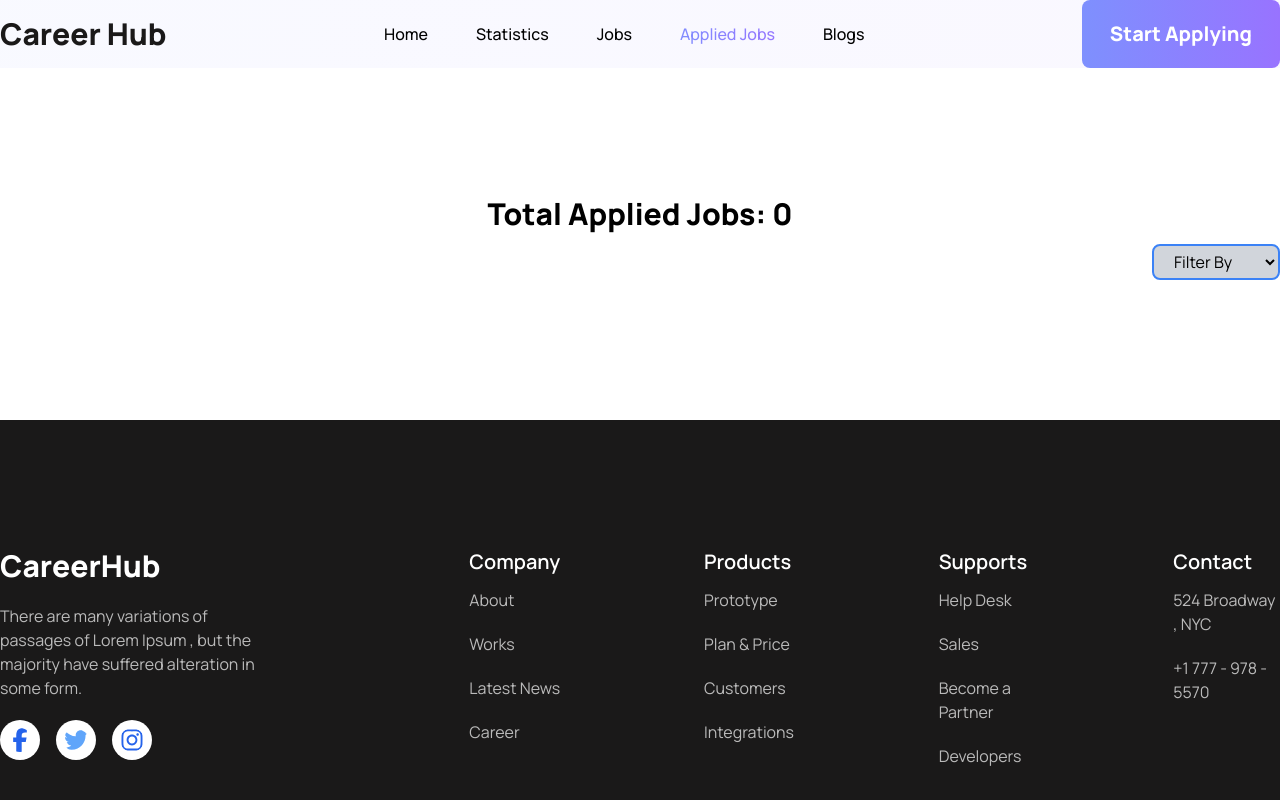
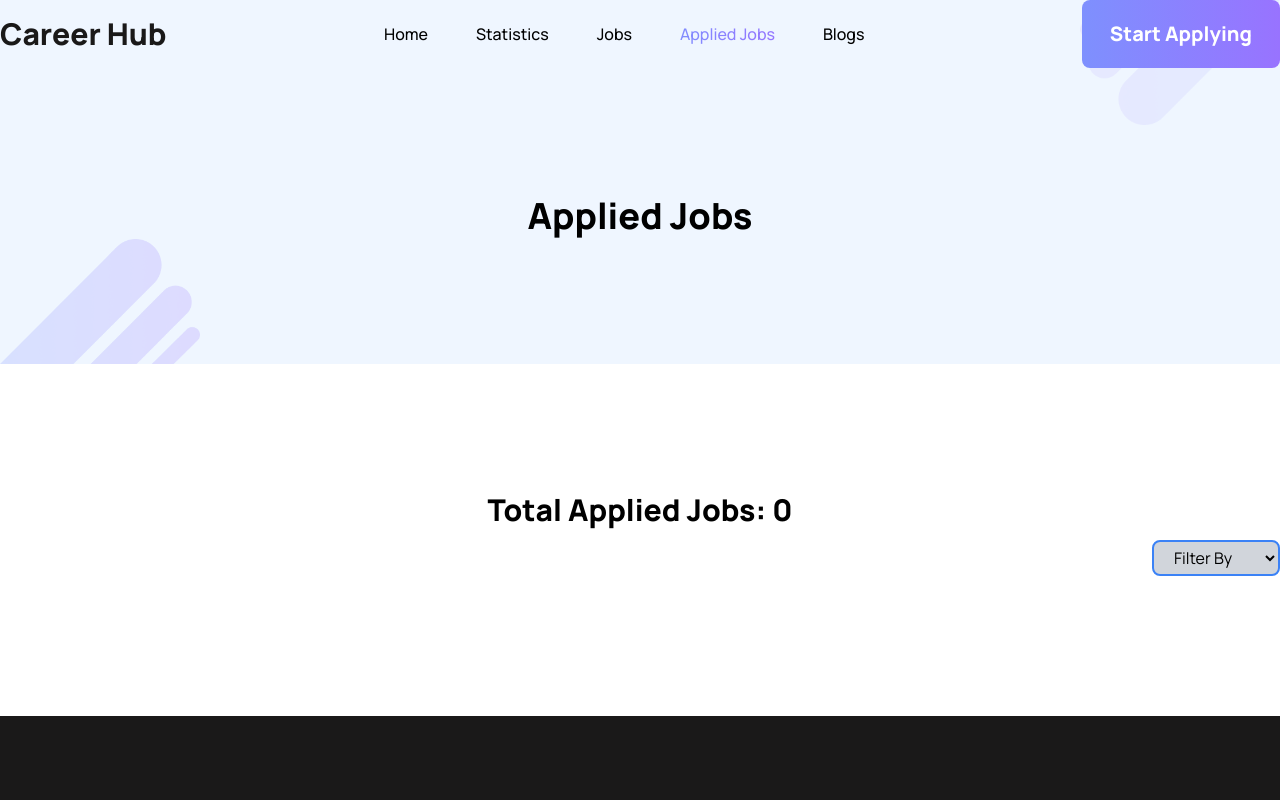
Before and after one commit to mdnumanahmed/career-hub-react-router, a React (Vite) app: page /applied-jobs in a window 1280 px wide. Shown: the top 800 px of the page. Built offline with nearby package versions, Linux system fonts and the light colour scheme.

Commit message:
added Different Page Title Section depend on pathname with component and multiple background image

```diff
--- a/src/components/Shared/Header/CustomNav.jsx
+++ b/src/components/Shared/Header/CustomNav.jsx
@@ -1,10 +1,12 @@
-import { Link } from "react-router-dom";
+import { Link, useLocation } from "react-router-dom";
 import CustomLink from "./CustomLink";
 import { BiX, BiMenuAltLeft } from "react-icons/bi";
 import { useState } from "react";
+import PageTitle from "../PageTitle/PageTitle";
 
 const CustomNav = () => {
   const [open, setOpen] = useState(false);
+  const location = useLocation();
   const navItems = [
     {
       id: 1,
@@ -32,8 +34,24 @@ const CustomNav = () => {
       path: "/blogs",
     },
   ];
+
+  // const bgStyle = {
+  //   backgroundColor: "grey",
+  //   backgroundImage:
+  //     "url('./assets/images/bg1.png'),url('./assets/images/bg2.png')",
+  //   backgroundPosition: "top left, bottom right",
+  //   background_Size: "25px, 25px",
+  //   backgroundRepeat: "no-repeat,no-repeat",
+  // };
+  // bg-linear-5;
   return (
-    <div className="bg-linear-5">
+    <div
+      className={`${
+        location.pathname === "/"
+          ? "bg-linear-5"
+          : "bg-blue-50 [background-image:url(./assets/images/bg1.png),_url(./assets/images/bg2.png)] bg-no-repeat [background-size:200px,200px] [background-position:left_bottom,right_top]"
+      }`}
+    >
       <div className="container mx-auto flex justify-between items-center">
         <div className="flex gap-5">
           <div onClick={() => setOpen(!open)} className="text-3xl lg:hidden">
@@ -63,6 +81,19 @@ const CustomNav = () => {
           </button>
         </div>
       </div>
+      {location.pathname !== "/" && (
+        <PageTitle>
+          {location.pathname === "/statistics"
+            ? "Statistics"
+            : location.pathname === "/jobs"
+            ? "All Jobs"
+            : location.pathname === "/applied-jobs"
+            ? "Applied Jobs"
+            : location.pathname === "/blogs"
+            ? "Blogs"
+            : ""}
+        </PageTitle>
+      )}
     </div>
   );
 };
--- /dev/null
+++ b/src/components/Shared/PageTitle/PageTitle.jsx
@@ -0,0 +1,13 @@
+import PropTypes from "prop-types";
+
+const PageTitle = ({ children }) => {
+  return (
+    <div className="py-32 text-center text-4xl font-extrabold">{children}</div>
+  );
+};
+
+PageTitle.propTypes = {
+  children: PropTypes.string.isRequired,
+};
+
+export default PageTitle;
```
